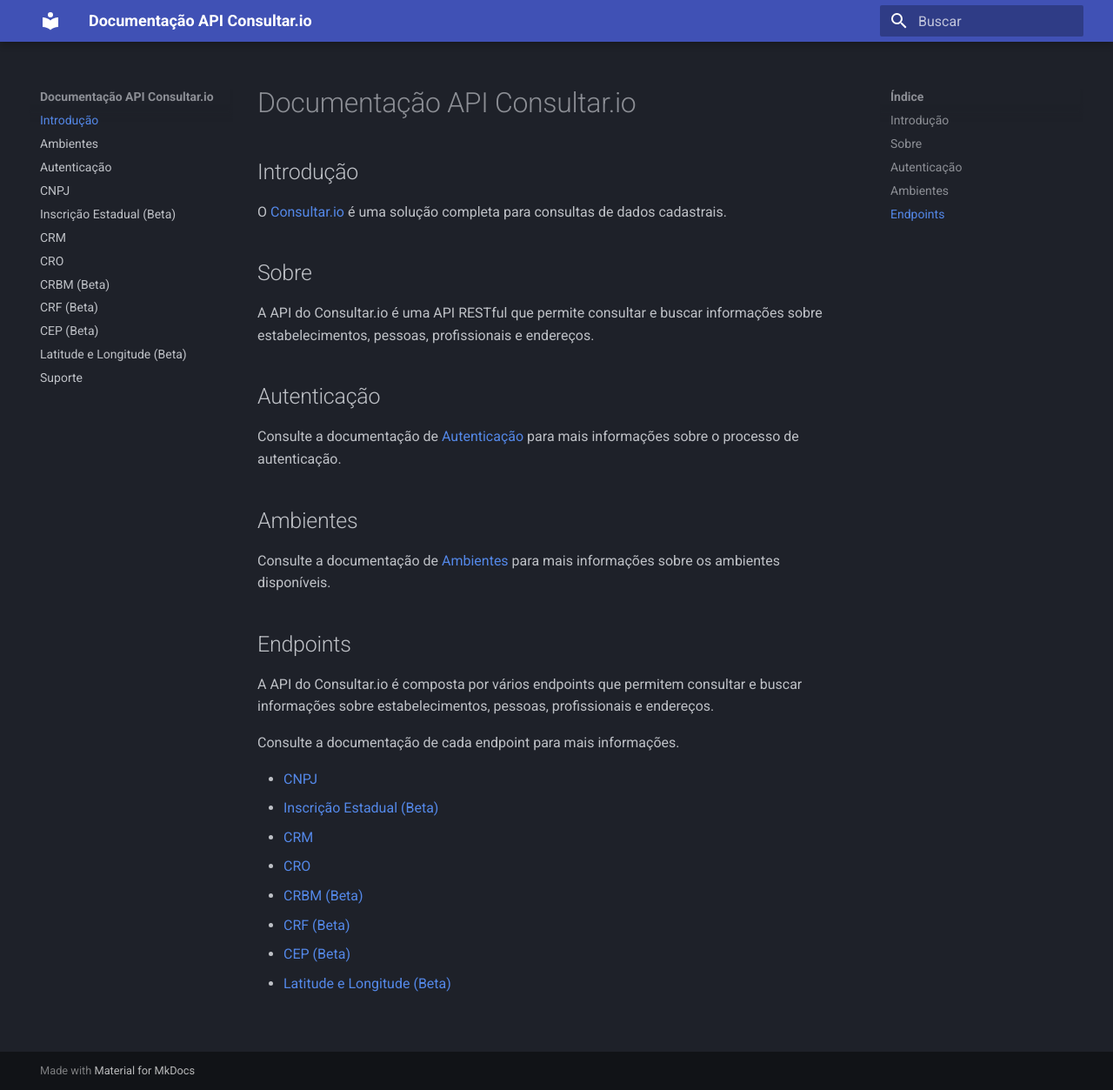
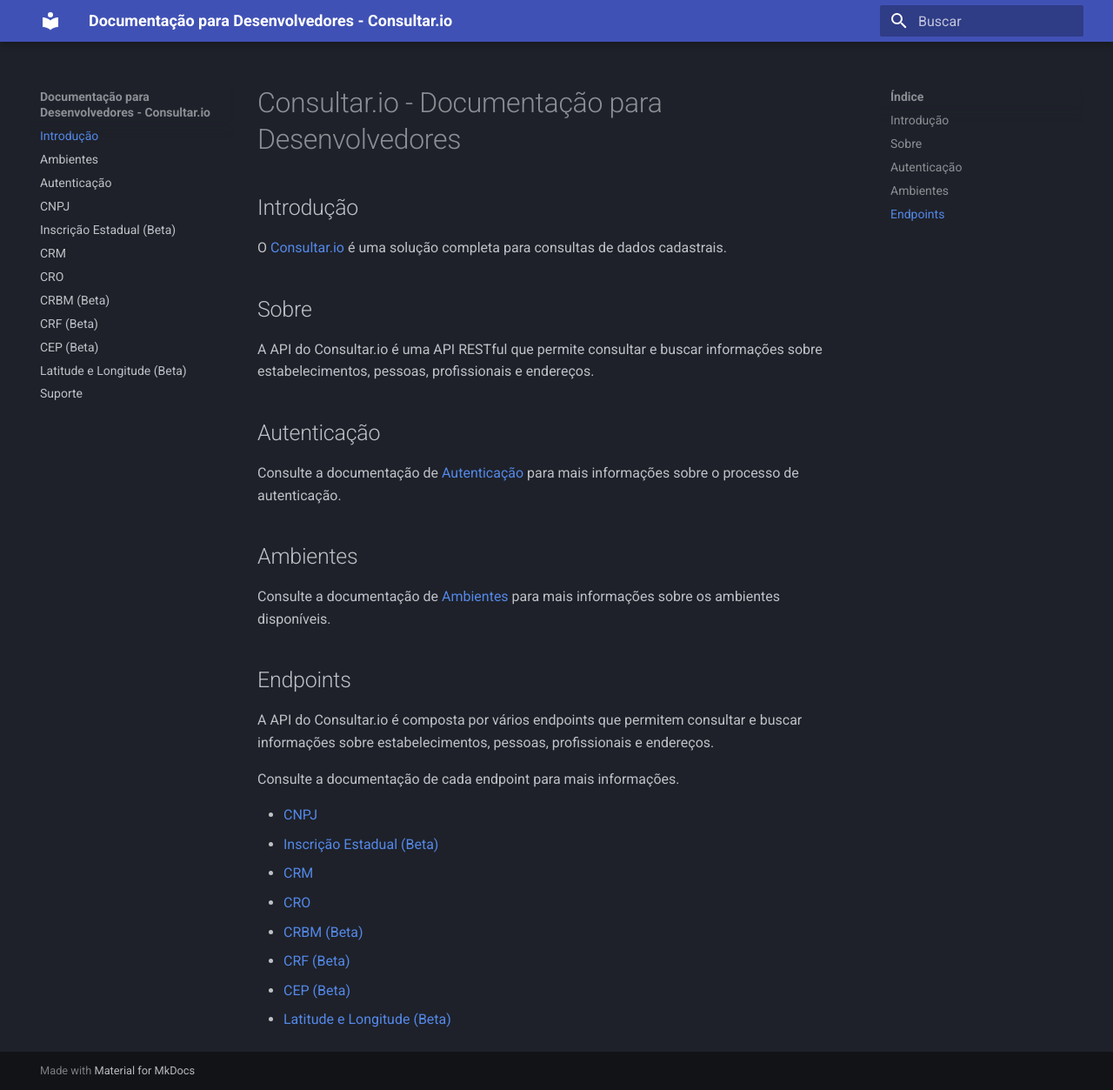
Before and after one commit to consultar-io/doc, an MkDocs documentation site: the page built from docs/index.md, in a window 1280 px wide and 1253 px high. Shown: the whole window at 87% size. Built offline with MkDocs 1.6.1 and Material for MkDocs 9.7.7, drawn with Linux system fonts in a browser that asks for light colours.

Commit message:
Update documentation titles for improved clarity and focus on developer resources
- Changed the site name in mkdocs.yml to "Documentação para Desenvolvedores - Consultar.io".
- Updated the index page title to "Consultar.io - Documentação para Desenvolvedores" for better alignment with the new focus.

```diff
--- a/docs/index.md
+++ b/docs/index.md
@@ -1,4 +1,4 @@
-# Documentação API Consultar.io
+# Consultar.io - Documentação para Desenvolvedores
 
 ## Introdução
 
--- a/mkdocs.yml
+++ b/mkdocs.yml
@@ -1,4 +1,4 @@
-site_name: Documentação API Consultar.io
+site_name: Documentação para Desenvolvedores - Consultar.io
 site_url: https://consultar.dev
 theme:
   name: material
```
